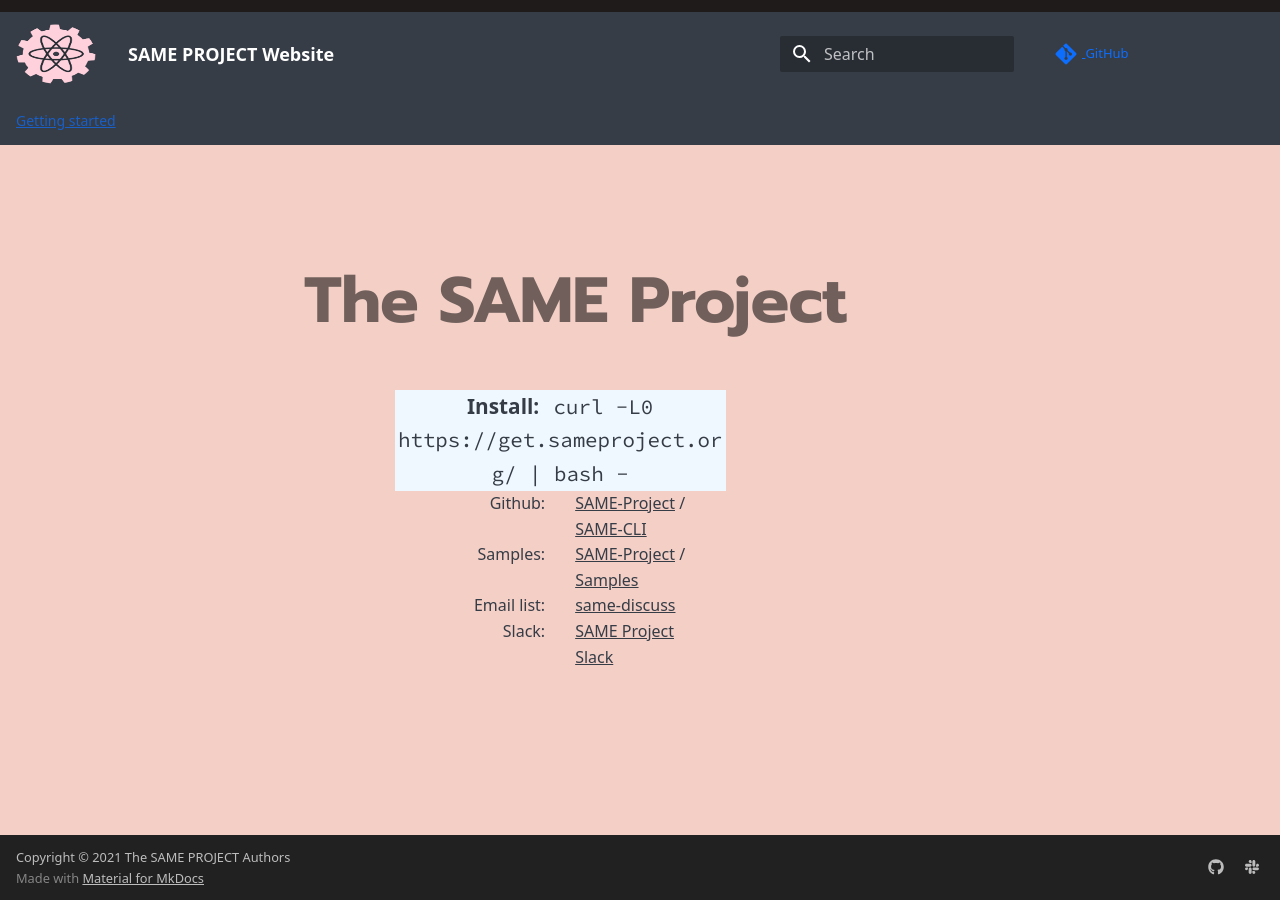
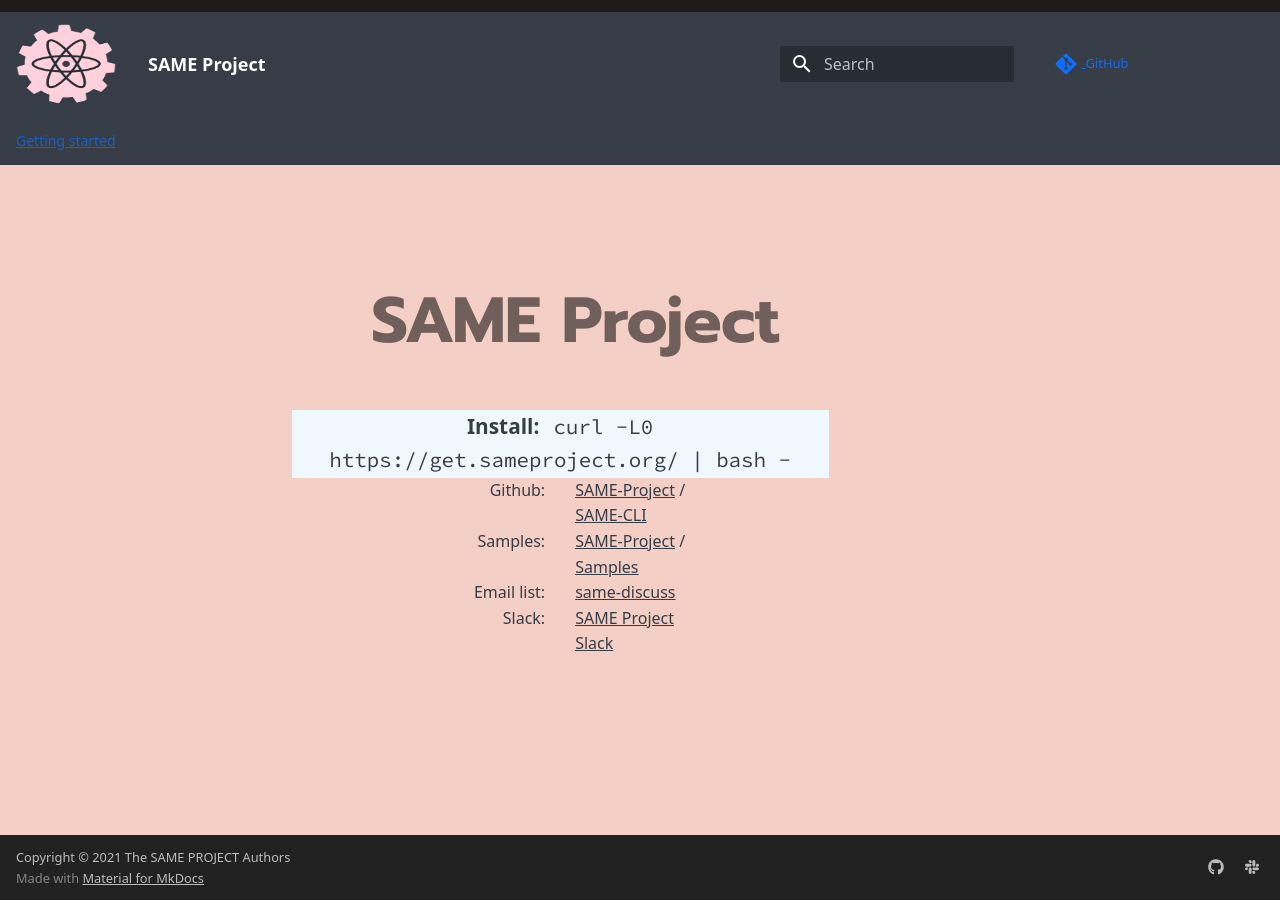
Before and after one commit to js-ts/same-mkdocs, an MkDocs documentation site: the page built from docs/index.md, in a window 1280 px wide. Built offline with MkDocs 1.6.1 and Material for MkDocs 9.7.7, drawn with Linux system fonts in a browser that asks for light colours; comment, search, counter and statistics services are not loaded.

Commit message:
making UI changes

```diff
--- a/docs/stylesheets/extra.css
+++ b/docs/stylesheets/extra.css
@@ -13,8 +13,8 @@
 }
 
 .md-header__button.md-logo img {
-  width: 4rem;
-  height: 3rem;
+  width: 5rem;
+  height: 4rem;
 }
 
 .md-nav__item--nested>.md-nav__link, .md-nav__item a {
--- a/mkdocs.yml
+++ b/mkdocs.yml
@@ -19,7 +19,7 @@
 #         - Adopters: community/adopters.md
 #         - Demos and Presentations: community/presentations.md
 
-site_name: SAME PROJECT Website
+site_name: SAME Project
 site_url: https://sameproject.ml/
 site_description: SAME PROJECT Documentation
 extra_css:
--- a/overrides/home.html
+++ b/overrides/home.html
@@ -31,9 +31,9 @@
                       Project</h1>
               </div>
           </div> -->
-          <h1 style="font-family: Prompt; font-size: 4em; text-align: center;"> The SAME Project</h1>
+          <h1 style="font-family: Prompt; font-size: 4em; text-align: center;">SAME Project</h1>
           <div class="row">
-              <div class="col-md-7 mx-auto text-center justify-content-center align-self-center">
+              <div class="col-md-11 mx-auto text-center justify-content-center align-self-center">
                   <div style="background-color: aliceblue; padding: 20 20 20 20px; margin: 60 20 20 20px;">
                       <b style="font-size: 1.3em;">Install:</b>
                       <span
```
